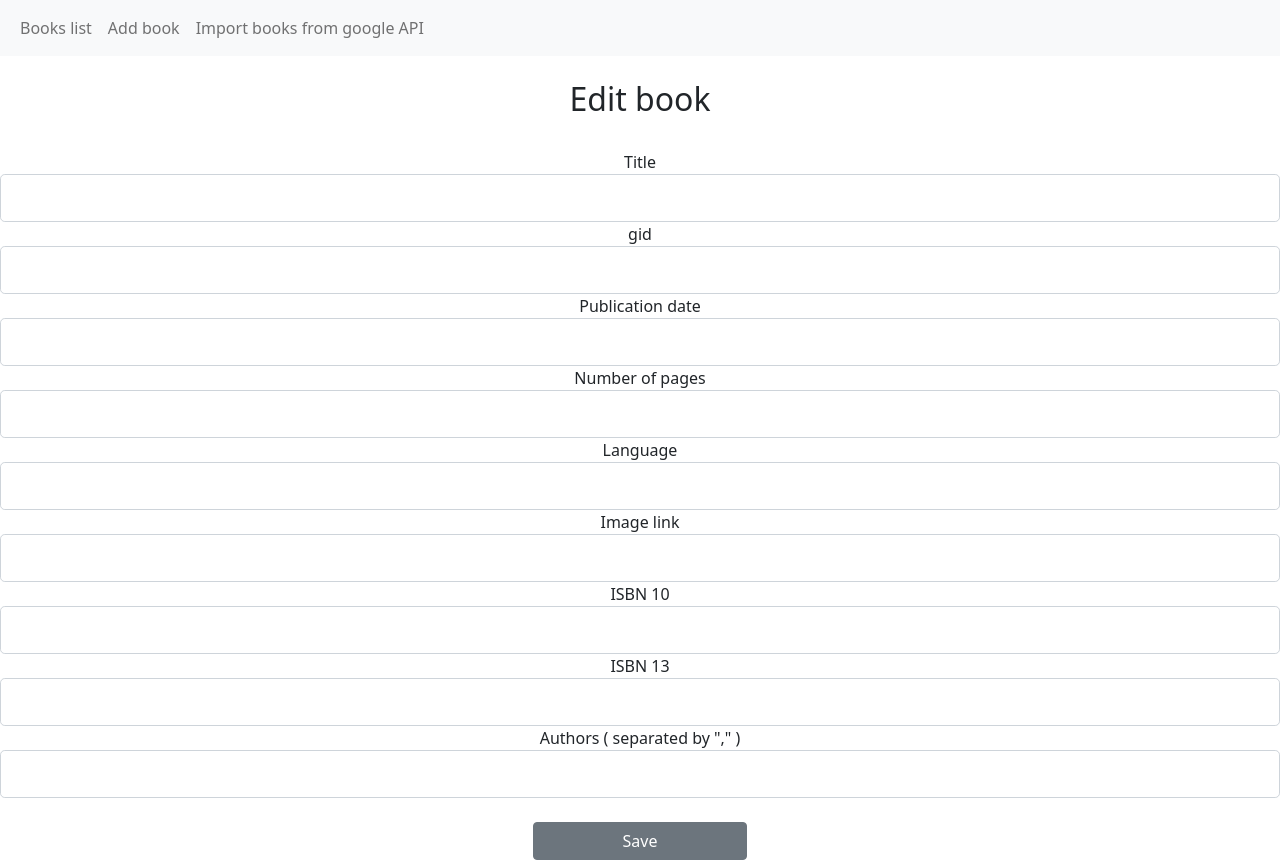
After one commit to rmasiakiewicz/google_books, a Flask app: template app/templates/edit_book.html in a window 1280 px wide. The commit adds this page. Run offline with Flask 2, Linux system fonts and the light colour scheme; the template is opened without the code that fills it: values that come from a table or form of the project are taken from there, others are empty.

Commit message:
edit book

```diff
--- /dev/null
+++ b/app/forms.py
@@ -0,0 +1,16 @@
+from flask_wtf import FlaskForm
+from wtforms import StringField, DateTimeField, IntegerField, SubmitField
+from wtforms.validators import DataRequired, Length
+
+
+class BookForm(FlaskForm):
+    title = StringField("Title", validators=[DataRequired(), Length(max=300)])
+    gid = StringField("gid", validators=[DataRequired(), Length(max=50)])
+    publication_date = DateTimeField("Publication date", format="%Y/%m/%d")
+    number_of_pages = IntegerField("Number of pages")
+    language = StringField("Language", validators=[DataRequired(), Length(max=10)])
+    image_link = StringField("Image link", validators=[Length(max=400)])
+    isbn_10 = StringField("ISBN 10", validators=[Length(min=10, max=10)])
+    isbn_13 = StringField("ISBN 13", validators=[Length(min=13, max=13)])
+    authors = StringField('Authors ( separated by "," )')
+    submit = SubmitField('Save')
--- a/app/templates/base.html
+++ b/app/templates/base.html
@@ -30,6 +30,7 @@
         <div class="collapse navbar-collapse" id="navbarNavAltMarkup">
           <div class="navbar-nav">
             <a class="nav-link {% if request.endpoint=='general.books_list' %}active{% endif %}" href="{{ url_for('general.books_list') }}">Books list</a>
+              <a class="nav-link {% if request.endpoint=='general.add_book' %}active{% endif %}" href="{{ url_for('general.add_book') }}">Add book</a>
             <a class="nav-link {% if request.endpoint=='general.import_books' %}active{% endif %}" href="{{ url_for('general.import_books') }}">Import books from google API</a>
           </div>
         </div>
@@ -43,7 +44,7 @@
     <script>
         setTimeout(function() {
             $(".alert").fadeOut("fast");
-        }, 3000);
+        }, 4000);
     </script>
   </body>
 </html>
--- a/app/templates/books_list.html
+++ b/app/templates/books_list.html
@@ -43,7 +43,7 @@
   <tbody>
     {% for book in books.items %}
     <tr>
-      <td>{{ book.gid }}</td>
+      <td><a target="_blank" href="{{  url_for('general.edit_book', book_id=book.id)  }}">{{ book.gid }}</a></td>
       <td>{{ book.title }}</td>
       <td>{{ authors_by_id.get(book.id) }}</td>
       <td>{{ book.publication_date.strftime("%Y/%m/%d") if book.publication_date else "" }}</td>
--- /dev/null
+++ b/app/templates/edit_book.html
@@ -0,0 +1,134 @@
+{% extends "base.html" %}
+{% block title %}Edit book{% endblock %}
+{% block content %}
+<br>
+<h2 class="text-center">Edit book</h2>
+<br>
+<form method="POST" action="{{ url_for('general.edit_book', book_id=book_id) }}">
+    {{ form.csrf_token() }}
+    <fieldset class="form-group">
+        <div class="form-group text-center">
+            {{ form.title.label(class="form-control-label") }}
+
+            {% if form.title.errors %}
+                {{ form.title(class="form-control form-control-lg is-invalid") }}
+                <div class="invalid-feedback">
+                    {% for error in form.title.errors %}
+                        <span>{{ error }}</span>
+                    {% endfor %}
+                </div>
+            {% else %}
+                {{ form.title(class="form-control form-control-lg text-center") }}
+            {% endif %}
+        </div>
+        <div class="form-group text-center">
+            {{ form.gid.label(class="form-control-label") }}
+            {% if form.gid.errors %}
+                {{ form.gid(class="form-control form-control-lg is-invalid") }}
+                <div class="invalid-feedback">
+                    {% for error in form.gid.errors %}
+                        <span>{{ error }}</span>
+                    {% endfor %}
+                </div>
+            {% else %}
+                {{ form.gid(class="form-control form-control-lg text-center") }}
+            {% endif %}
+        </div>
+        <div class="form-group text-center">
+            {{ form.publication_date.label(class="form-control-label") }}
+            {% if form.publication_date.errors %}
+                {{ form.publication_date(class="form-control form-control-lg is-invalid") }}
+                <div class="invalid-feedback">
+                    {% for error in form.publication_date.errors %}
+                        <span>{{ error }}</span>
+                    {% endfor %}
+                </div>
+            {% else %}
+                {{ form.publication_date(class="form-control form-control-lg text-center") }}
+            {% endif %}
+        </div>
+        <div class="form-group text-center">
+            {{ form.number_of_pages.label(class="form-control-label") }}
+            {% if form.number_of_pages.errors %}
+                {{ form.number_of_pages(class="form-control form-control-lg is-invalid") }}
+                <div class="invalid-feedback">
+                    {% for error in form.number_of_pages.errors %}
+                        <span>{{ error }}</span>
+                    {% endfor %}
+                </div>
+            {% else %}
+                {{ form.number_of_pages(class="form-control form-control-lg text-center") }}
+            {% endif %}
+        </div>
+        <div class="form-group text-center">
+            {{ form.language.label(class="form-control-label") }}
+            {% if form.language.errors %}
+                {{ form.language(class="form-control form-control-lg is-invalid") }}
+                <div class="invalid-feedback">
+                    {% for error in form.language.errors %}
+                        <span>{{ error }}</span>
+                    {% endfor %}
+                </div>
+            {% else %}
+                {{ form.language(class="form-control form-control-lg text-center") }}
+            {% endif %}
+        </div>
+        <div class="form-group text-center">
+            {{ form.image_link.label(class="form-control-label") }}
+            {% if form.image_link.errors %}
+                {{ form.image_link(class="form-control form-control-lg is-invalid") }}
+                <div class="invalid-feedback">
+                    {% for error in form.image_link.errors %}
+                        <span>{{ error }}</span>
+                    {% endfor %}
+                </div>
+            {% else %}
+                {{ form.image_link(class="form-control form-control-lg text-center") }}
+            {% endif %}
+        </div>
+        <div class="form-group text-center">
+            {{ form.isbn_10.label(class="form-control-label") }}
+            {% if form.isbn_10.errors %}
+                {{ form.isbn_10(class="form-control form-control-lg is-invalid") }}
+                <div class="invalid-feedback">
+                    {% for error in form.isbn_10.errors %}
+                        <span>{{ error }}</span>
+                    {% endfor %}
+                </div>
+            {% else %}
+                {{ form.isbn_10(class="form-control form-control-lg text-center") }}
+            {% endif %}
+        </div>
+        <div class="form-group text-center">
+            {{ form.isbn_13.label(class="form-control-label") }}
+            {% if form.isbn_13.errors %}
+                {{ form.isbn_13(class="form-control form-control-lg is-invalid") }}
+                <div class="invalid-feedback">
+                    {% for error in form.isbn_13.errors %}
+                        <span>{{ error }}</span>
+                    {% endfor %}
+                </div>
+            {% else %}
+                {{ form.isbn_13(class="form-control form-control-lg text-center") }}
+            {% endif %}
+        </div>
+        <div class="form-group text-center">
+            {{ form.authors.label(class="form-control-label") }}
+            {% if form.authors.errors %}
+                {{ form.authors(class="form-control form-control-lg is-invalid") }}
+                <div class="invalid-feedback">
+                    {% for error in form.authors.errors %}
+                        <span>{{ error }}</span>
+                    {% endfor %}
+                </div>
+            {% else %}
+                {{ form.authors(class="form-control form-control-lg text-center") }}
+            {% endif %}
+        </div>
+    </fieldset>
+    <br>
+    <div class="form-group d-grid gap-2 col-2 mx-auto">
+        {{ form.submit(class="btn btn-secondary") }}
+    </div>
+</form>
+{% endblock %}
```
Also changed, not shown: app/views.py (+50 -0 lines).
